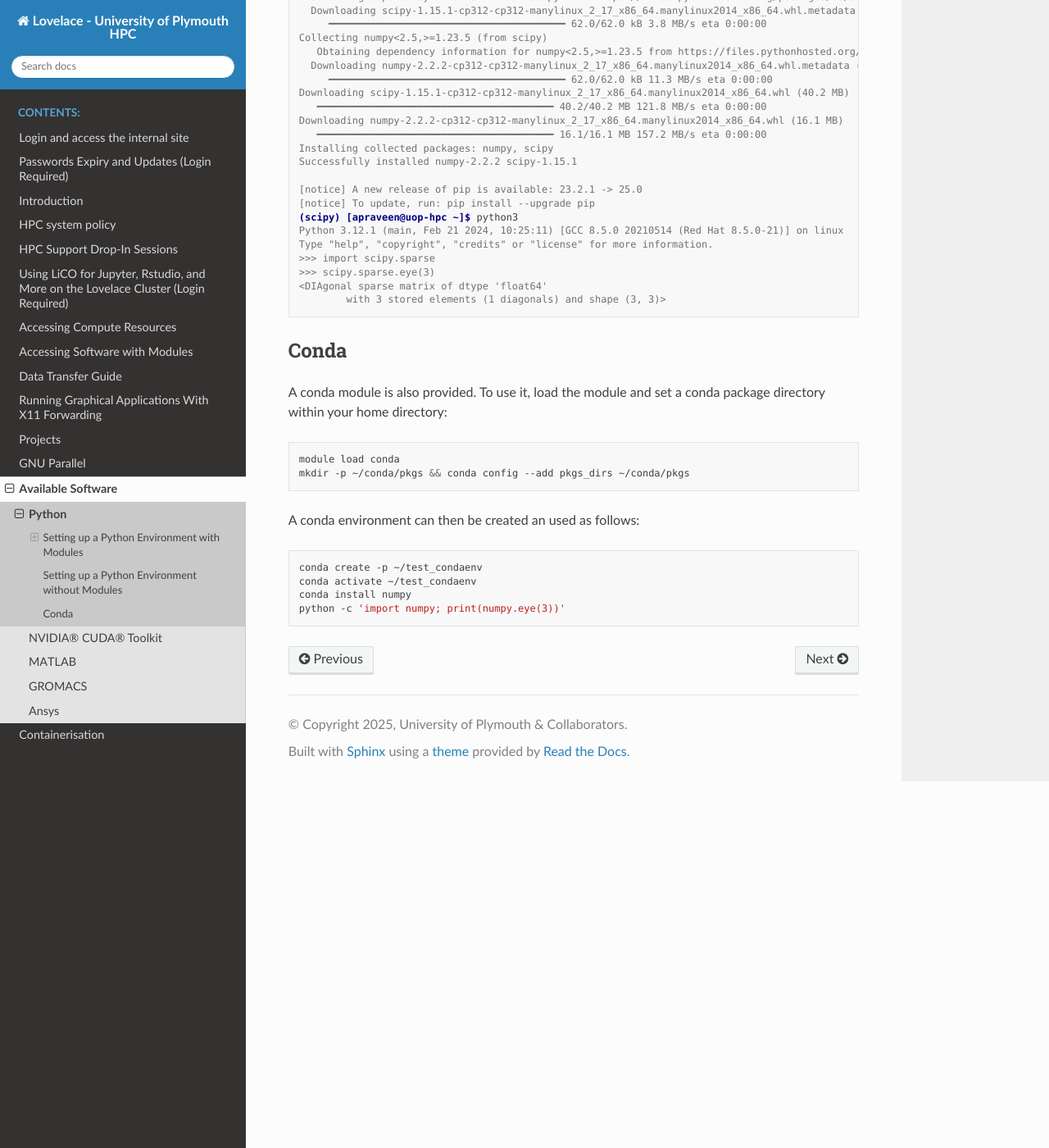
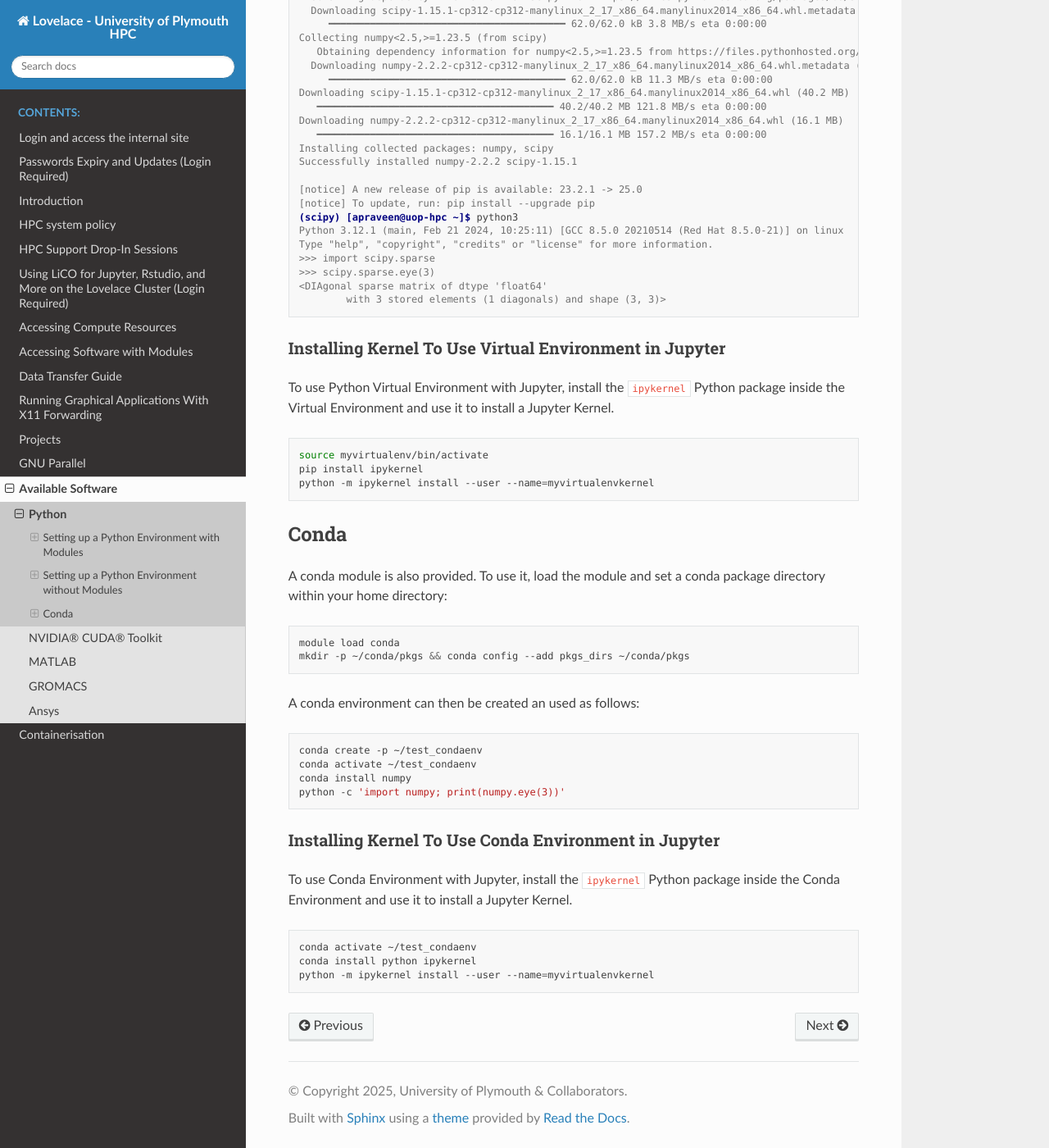
Before and after one commit to AbhinavPraveen/UoP-HPC-Docs, a Sphinx documentation site: the page built from source/software/python.rst, in a window 1280 px wide and 1400 px high, scrolled down 3852 px. Shown: the whole window at 82% size. Built offline with Sphinx 7.4.7 and the Read the Docs theme 3.1.0, drawn with Linux system fonts in a browser that asks for light colours.

Commit message:
Add kernel installation example

```diff
--- a/source/software/python.rst
+++ b/source/software/python.rst
@@ -179,6 +179,17 @@ Users can also create Virtual Environments with these Python Versions. For examp
    <DIAgonal sparse matrix of dtype 'float64'
            with 3 stored elements (1 diagonals) and shape (3, 3)>
 
+Installing Kernel To Use Virtual Environment in Jupyter
+~~~~~~~~~~~~~~~~~~~~~~~~~~~~~~~~~~~~~~~~~~~~~~~~~~~~~~~
+
+To use Python Virtual Environment with Jupyter, install the :plaintext:`ipykernel` Python package inside the Virtual Environment and use it to install a Jupyter Kernel.
+
+.. code-block:: bash
+
+   source myvirtualenv/bin/activate
+   pip install ipykernel
+   python -m ipykernel install --user --name=myvirtualenvkernel
+
 Conda
 -----
 
@@ -197,3 +208,14 @@ A conda environment can then be created an used as follows:
    conda activate ~/test_condaenv
    conda install numpy
    python -c 'import numpy; print(numpy.eye(3))'
+
+Installing Kernel To Use Conda Environment in Jupyter
+~~~~~~~~~~~~~~~~~~~~~~~~~~~~~~~~~~~~~~~~~~~~~~~~~~~~~
+
+To use Conda Environment with Jupyter, install the :plaintext:`ipykernel` Python package inside the Conda Environment and use it to install a Jupyter Kernel.
+
+.. code-block:: bash
+
+   conda activate ~/test_condaenv
+   conda install python ipykernel
+   python -m ipykernel install --user --name=myvirtualenvkernel
```
